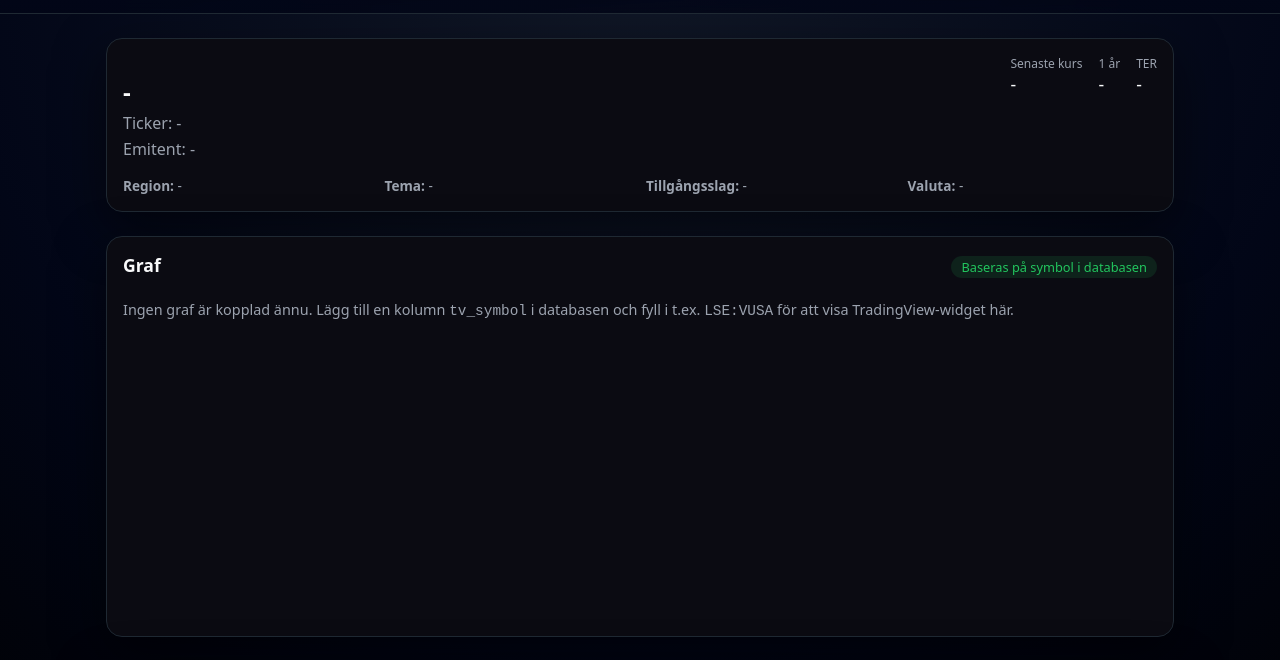
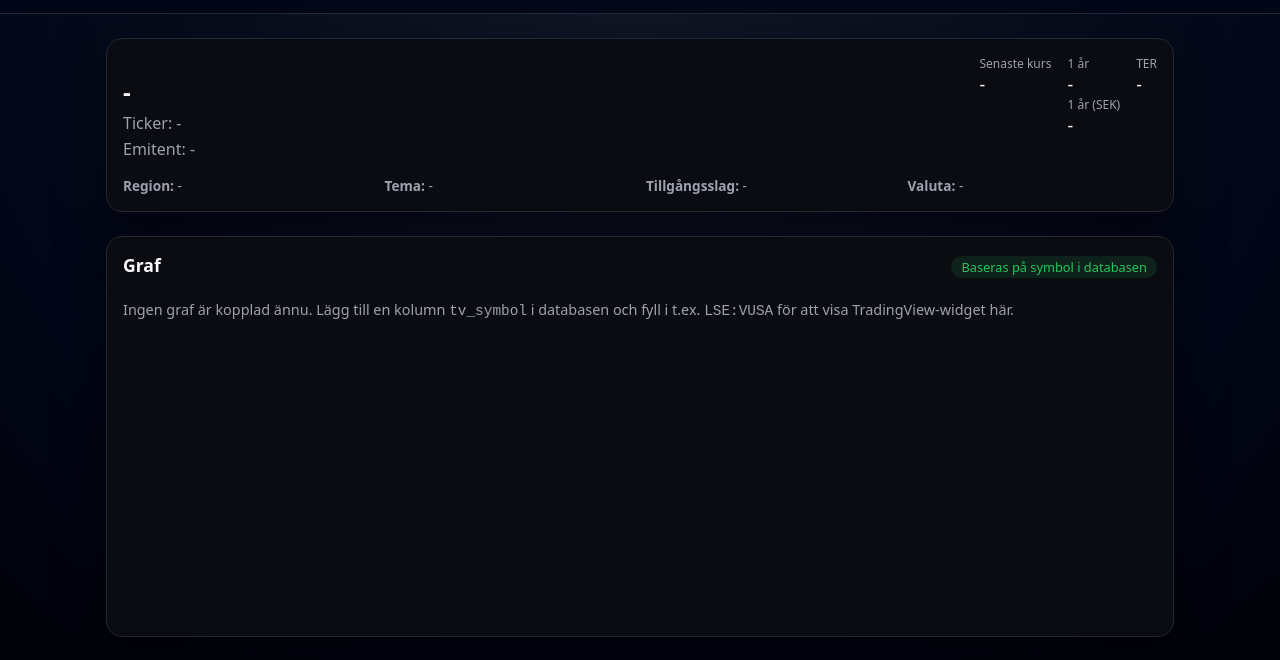
Before and after one commit to etfnordic/ETF, a plain HTML site: page etf.html in a window 1280 px wide. Shown: the part 75-735 px from the top of the page. Drawn offline with nearby package versions, Linux system fonts and the light colour scheme.

Commit message:
Update etf.html

```diff
--- a/etf.html
+++ b/etf.html
@@ -62,6 +62,14 @@
                 style="font-size: 1.1rem; font-variant-numeric: tabular-nums;"
               >
                 -
+                <div>
+  <div style="font-size: 0.75rem; color: var(--text-muted);">
+    1 år (SEK)
+  </div>
+  <div id="etf1yReturnSek" style="font-size: 1.1rem; font-variant-numeric: tabular-nums;">
+    -
+  </div>
+</div>
               </div>
             </div>
             <div>
```
